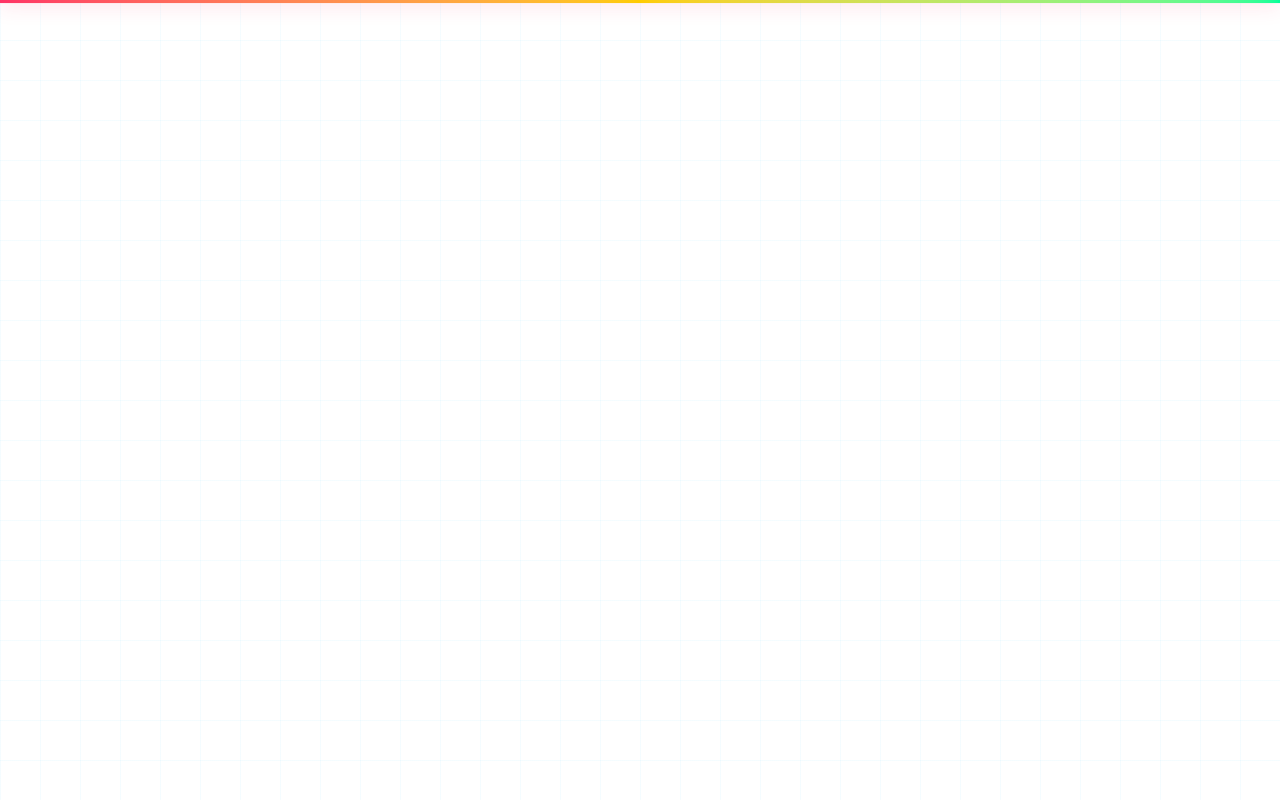
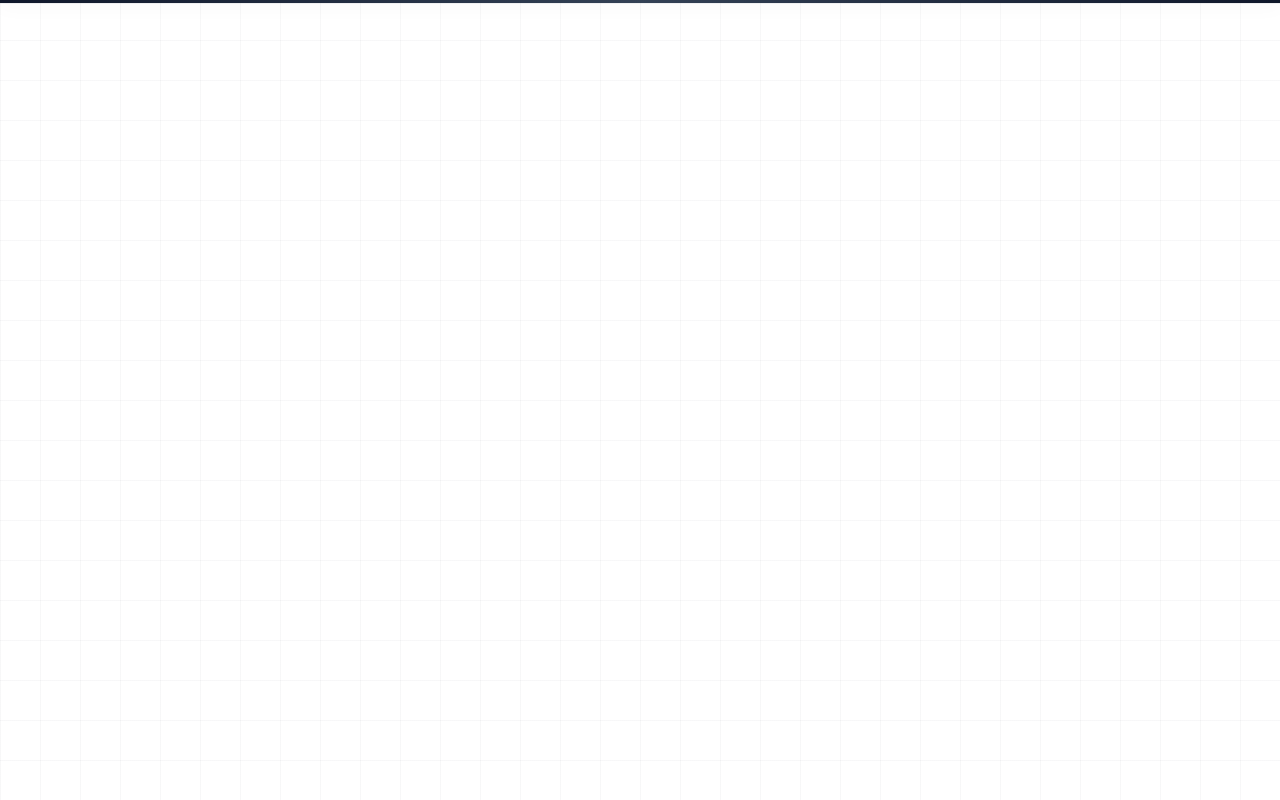
Before and after one commit to Apurvabharoliya/enterprise-intelligence-system, a Next.js app in the folder frontend/: page / in a window 1280 px wide. Shown: the top 800 px of the page. Built offline with nearby package versions, Linux system fonts and the light colour scheme.

Commit message:
feat: implement interactive landing page with GSAP animations, particle effects, and Lenis smooth scrolling

```diff
--- a/frontend/app/page.tsx
+++ b/frontend/app/page.tsx
@@ -319,28 +319,28 @@ export default function LandingPage() {
         <div className="preloader-wrap fixed inset-0 z-[100] flex flex-col items-center justify-center bg-[#FFFFFF] [clip-path:polygon(0%_0%,_100%_0%,_100%_100%,_0%_100%)]">
           <div className="text-center px-4 max-w-2xl relative z-10 flex flex-col items-center">
 
-            <div className="preloader-text-1 font-mono text-[#FF3366] text-xs uppercase tracking-[0.3em] mb-4">
+            <div className="preloader-text-1 font-mono text-[#475569] text-xs uppercase tracking-[0.2em] mb-4">
               Secure Stream Established
             </div>
 
-            <h2 className="preloader-text-2 font-heading text-lg md:text-xl text-[#33CCFF] tracking-wider font-bold mb-8">
+            <h2 className="preloader-text-2 font-heading text-lg md:text-xl text-[#1E293B] tracking-wide font-semibold mb-8">
               Gas / EPC / Pharmaceutical Core API
             </h2>
 
             <div className="preloader-core-message flex flex-col items-center gap-6">
-              <div className="w-20 h-[1px] bg-gradient-to-r from-transparent via-[#FFCC00] to-transparent" />
+              <div className="w-20 h-[1px] bg-gradient-to-r from-transparent via-[#94A3B8] to-transparent" />
               <h1 className="font-heading text-4xl md:text-6xl text-[#111111] font-extrabold tracking-tight uppercase leading-none">
                 DECISION MAKER<br />
-                <span className="bg-clip-text text-transparent bg-gradient-to-r from-[#FF3366] via-[#FFCC00] to-[#00FF99]">REDISTRIBUTED.</span>
+                <span className="text-[#1E293B]">REDISTRIBUTED.</span>
               </h1>
-              <p className="font-mono text-xs text-[#555555] tracking-widest uppercase mt-4">
+              <p className="font-mono text-xs text-[#64748B] tracking-widest uppercase mt-4">
                 Booting IntelliSector System Core
               </p>
             </div>
           </div>
 
-          <div className="absolute inset-0 bg-[linear-gradient(rgba(51,204,255,0.05)_1px,transparent_1px),linear-gradient(90deg,rgba(51,204,255,0.05)_1px,transparent_1px)] bg-[size:40px_40px]" />
-          <div className="absolute top-0 left-0 w-full h-1 bg-gradient-to-r from-[#FF3366] via-[#FFCC00] to-[#00FF99] shadow-[0_0_20px_rgba(255,51,102,0.4)] animate-bounce" />
+          <div className="absolute inset-0 bg-[linear-gradient(rgba(15,23,42,0.03)_1px,transparent_1px),linear-gradient(90deg,rgba(15,23,42,0.03)_1px,transparent_1px)] bg-[size:40px_40px]" />
+          <div className="absolute top-0 left-0 w-full h-1 bg-gradient-to-r from-[#0F172A] via-[#334155] to-[#0F172A] shadow-[0_0_20px_rgba(15,23,42,0.1)] animate-bounce" />
         </div>
       )}
 
@@ -367,11 +367,8 @@ export default function LandingPage() {
 
         <div className="pointer-events-auto">
           <Link href="/dashboard">
-            <button className="relative group px-5 py-2.5 rounded-xl bg-[#FAF7F2] border border-[#D9CFC1] hover:border-[#111111] transition-all duration-300 font-mono text-xs uppercase tracking-widest text-[#111111] overflow-hidden backdrop-blur-sm cursor-pointer">
-              <span className="relative z-10 flex items-center gap-2 group-hover:text-[#FAF7F2] transition-colors font-bold">
-                Command Center <ArrowRight className="w-3.5 h-3.5" />
-              </span>
-              <div className="absolute inset-0 bg-[#111111] translate-y-full group-hover:translate-y-0 transition-transform duration-300 -z-0" />
+            <button className="px-6 py-2.5 rounded-full bg-[#111111] hover:bg-[#333333] transition-all duration-300 font-sans text-sm font-medium text-white shadow-sm flex items-center gap-2 cursor-pointer">
+              Command Center <ArrowRight className="w-3.5 h-3.5" />
             </button>
           </Link>
         </div>
@@ -423,12 +420,12 @@ export default function LandingPage() {
 
           <div className="hero-sub mt-10 flex flex-wrap gap-4">
             <Link href="/dashboard">
-              <button className="px-8 py-4 rounded-xl bg-[#111111] text-[#FAF7F2] font-extrabold text-xs tracking-widest uppercase hover:bg-[#FAF7F2] hover:text-[#111111] border hover:border-[#111111] transition-colors duration-300 shadow-xl shadow-[#D9CFC1] flex items-center gap-3 cursor-pointer">
+              <button className="px-8 py-3.5 rounded-full bg-[#111111] text-white font-medium text-sm hover:bg-[#333333] transition-all duration-300 shadow-md flex items-center gap-3 cursor-pointer">
                 Enter Command Center <ArrowRight className="w-4 h-4" />
               </button>
             </Link>
             <a href="#about">
-              <button className="px-8 py-4 rounded-xl bg-[#FAF7F2]/5 border border-[#111111] hover:bg-[#111111] hover:text-[#FAF7F2] text-[#111111] font-extrabold text-xs tracking-widest uppercase transition-colors duration-300 cursor-pointer">
+              <button className="px-8 py-3.5 rounded-full bg-transparent border border-[#D9CFC1] hover:border-[#111111] hover:bg-[#FAF7F2] text-[#111111] font-medium text-sm transition-all duration-300 cursor-pointer">
                 Read Manifesto
               </button>
             </a>
@@ -715,7 +712,7 @@ export default function LandingPage() {
             <button
               onMouseMove={handleCtaMouseMove}
               onMouseLeave={handleCtaMouseLeave}
-              className="relative px-10 py-5 bg-[#111111] text-[#FAF7F2] font-extrabold text-xs tracking-widest uppercase rounded-xl hover:bg-[#FAF7F2] hover:text-[#111111] border border-transparent hover:border-[#111111] transition-colors duration-300 shadow-2xl shadow-[#D9CFC1]/40 shadow-gray-300 overflow-hidden cursor-pointer"
+              className="relative px-10 py-4 rounded-full bg-[#111111] text-white font-medium text-sm hover:bg-[#333333] transition-all duration-300 shadow-xl shadow-[#111111]/10 flex items-center gap-3 cursor-pointer overflow-hidden"
             >
               <motion.div
                 className="relative z-10 flex items-center gap-3"
```
